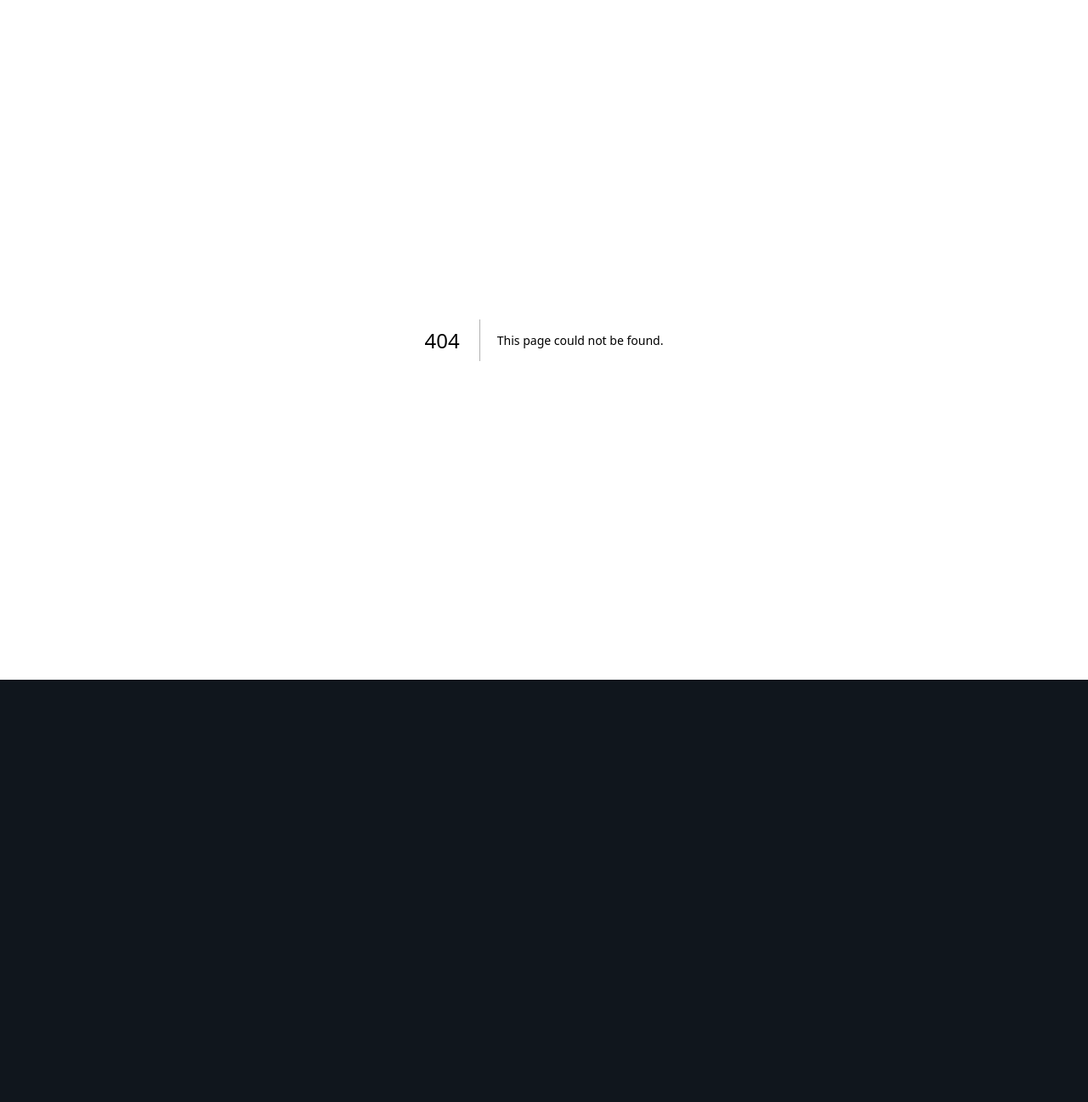
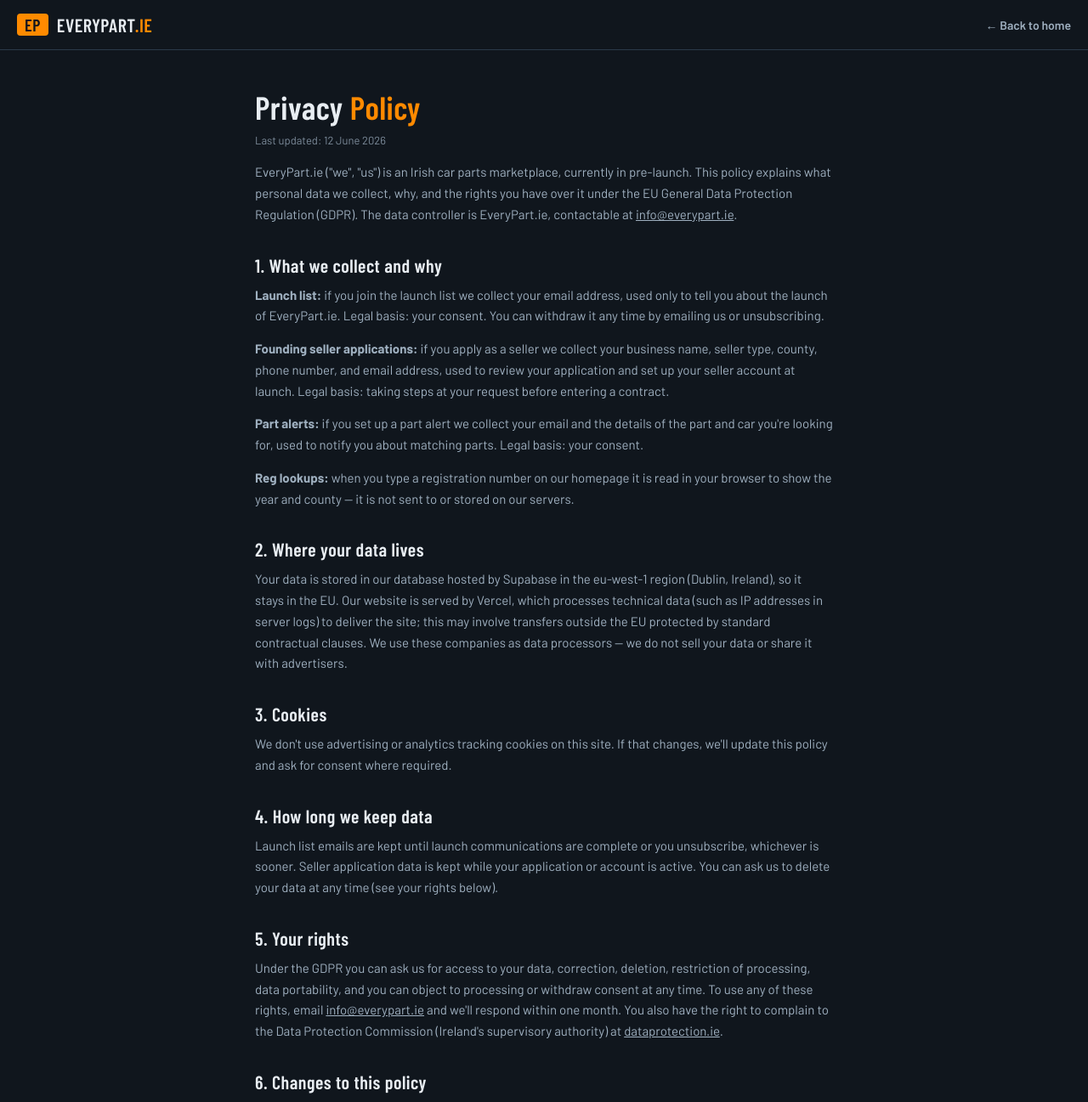
Before and after one commit to evryparts/EveryParts, a Next.js app: page /privacy in a window 1280 px wide. Before the commit this address had no page. Shown: the top 1297 px of the page at 85% size. Before the commit the page ends 800 px from the top, so only its background shows below. Built offline with nearby package versions, Linux system fonts and the light colour scheme; a web font is replaced by a local one.

Commit message:
Add Privacy Policy page

```diff
--- /dev/null
+++ b/app/privacy/page.jsx
@@ -0,0 +1,142 @@
+export const metadata = {
+  title: "Privacy Policy — EveryPart.ie",
+  description: "How EveryPart.ie collects and uses your data",
+};
+
+const h = { fontSize: 22, margin: "34px 0 10px" };
+const p = { color: "var(--dim)", fontSize: 15, lineHeight: 1.65, margin: "0 0 14px" };
+
+export default function Privacy() {
+  return (
+    <div>
+      <header
+        style={{
+          padding: "16px 20px",
+          borderBottom: "1px solid var(--line)",
+          display: "flex",
+          alignItems: "center",
+          gap: 10,
+        }}
+      >
+        <a href="/" style={{ display: "flex", alignItems: "center", gap: 10, textDecoration: "none", color: "inherit" }}>
+          <span
+            className="display"
+            style={{ background: "var(--orange)", color: "var(--bg)", fontSize: 20, padding: "1px 9px", borderRadius: 4 }}
+          >
+            EP
+          </span>
+          <span className="display" style={{ fontSize: 22 }}>
+            EVERYPART<span style={{ color: "var(--orange)" }}>.IE</span>
+          </span>
+        </a>
+        <a href="/" style={{ marginLeft: "auto", color: "var(--dim)", fontSize: 14, fontWeight: 600, textDecoration: "none" }}>
+          ← Back to home
+        </a>
+      </header>
+
+      <main className="container" style={{ paddingTop: 44, paddingBottom: 80, maxWidth: 720 }}>
+        <h1 className="display" style={{ fontSize: 38, margin: "0 0 6px" }}>
+          Privacy <span style={{ color: "var(--orange)" }}>Policy</span>
+        </h1>
+        <p style={{ ...p, color: "var(--faint)", fontSize: 13 }}>Last updated: 12 June 2026</p>
+
+        <p style={p}>
+          EveryPart.ie ("we", "us") is an Irish car parts marketplace, currently in
+          pre-launch. This policy explains what personal data we collect, why, and the
+          rights you have over it under the EU General Data Protection Regulation
+          (GDPR). The data controller is EveryPart.ie, contactable at{" "}
+          <a href="mailto:info@everypart.ie">info@everypart.ie</a>.
+        </p>
+
+        <h2 className="display" style={h}>1. What we collect and why</h2>
+        <p style={p}>
+          <strong>Launch list:</strong> if you join the launch list we collect your email
+          address, used only to tell you about the launch of EveryPart.ie. Legal basis:
+          your consent. You can withdraw it any time by emailing us or unsubscribing.
+        </p>
+        <p style={p}>
+          <strong>Founding seller applications:</strong> if you apply as a seller we
+          collect your business name, seller type, county, phone number, and email
+          address, used to review your application and set up your seller account at
+          launch. Legal basis: taking steps at your request before entering a contract.
+        </p>
+        <p style={p}>
+          <strong>Part alerts:</strong> if you set up a part alert we collect your email
+          and the details of the part and car you're looking for, used to notify you
+          about matching parts. Legal basis: your consent.
+        </p>
+        <p style={p}>
+          <strong>Reg lookups:</strong> when you type a registration number on our
+          homepage it is read in your browser to show the year and county — it is not
+          sent to or stored on our servers.
+        </p>
+
+        <h2 className="display" style={h}>2. Where your data lives</h2>
+        <p style={p}>
+          Your data is stored in our database hosted by Supabase in the eu-west-1 region
+          (Dublin, Ireland), so it stays in the EU. Our website is served by Vercel,
+          which processes technical data (such as IP addresses in server logs) to
+          deliver the site; this may involve transfers outside the EU protected by
+          standard contractual clauses. We use these companies as data processors — we
+          do not sell your data or share it with advertisers.
+        </p>
+
+        <h2 className="display" style={h}>3. Cookies</h2>
+        <p style={p}>
+          We don't use advertising or analytics tracking cookies on this site. If that
+          changes, we'll update this policy and ask for consent where required.
+        </p>
+
+        <h2 className="display" style={h}>4. How long we keep data</h2>
+        <p style={p}>
+          Launch list emails are kept until launch communications are complete or you
+          unsubscribe, whichever is sooner. Seller application data is kept while your
+          application or account is active. You can ask us to delete your data at any
+          time (see your rights below).
+        </p>
+
+        <h2 className="display" style={h}>5. Your rights</h2>
+        <p style={p}>
+          Under the GDPR you can ask us for access to your data, correction, deletion,
+          restriction of processing, data portability, and you can object to processing
+          or withdraw consent at any time. To use any of these rights, email{" "}
+          <a href="mailto:info@everypart.ie">info@everypart.ie</a> and we'll respond
+          within one month. You also have the right to complain to the Data Protection
+          Commission (Ireland's supervisory authority) at{" "}
+          <a href="https://www.dataprotection.ie" target="_blank" rel="noopener noreferrer">
+            dataprotection.ie
+          </a>.
+        </p>
+
+        <h2 className="display" style={h}>6. Changes to this policy</h2>
+        <p style={p}>
+          As EveryPart launches new features (seller accounts, search, payments), this
+          policy will be updated to cover them. The "last updated" date at the top shows
+          the current version.
+        </p>
+
+        <p style={{ ...p, marginTop: 30 }}>
+          Questions about your data? Email{" "}
+          <a href="mailto:info@everypart.ie">info@everypart.ie</a>.
+        </p>
+      </main>
+
+      <footer
+        style={{
+          borderTop: "1px solid var(--line)",
+          padding: "18px 20px",
+          fontSize: 12,
+          color: "var(--faint)",
+          display: "flex",
+          gap: 18,
+          flexWrap: "wrap",
+        }}
+      >
+        <span>© 2026 EveryPart.ie</span>
+        <a href="/terms" style={{ color: "var(--faint)" }}>Terms</a>
+        <a href="/privacy" style={{ color: "var(--faint)" }}>Privacy</a>
+        <a href="mailto:info@everypart.ie" style={{ color: "var(--faint)" }}>info@everypart.ie</a>
+      </footer>
+    </div>
+  );
+}
```
